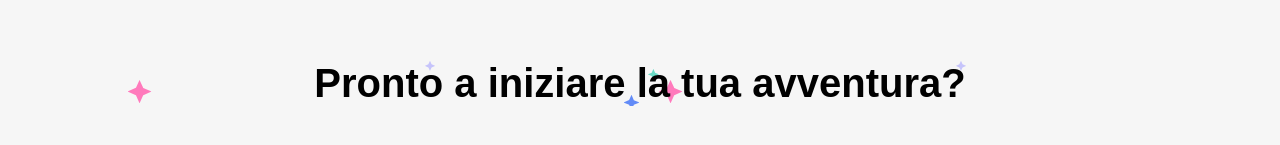
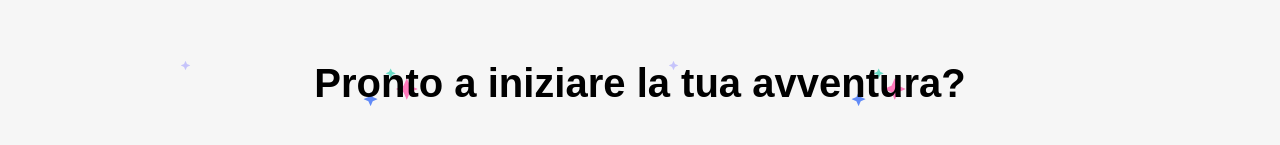
Before and after one commit to MarcoAmantea/html-css-discord, a plain HTML site: page index.html in a window 1280 px wide. Shown: the part 3325-3470 px from the top of the page. Drawn offline with Linux system fonts and the light colour scheme.

Commit message:
bugfix: stars background

```diff
--- a/css/style.css
+++ b/css/style.css
@@ -130,7 +130,8 @@ p{
 .adventure{
     font-size: 40px;
     background-image: url(../img/stars.svg);
-    background-size: auto
+    background-position: center;
+    background-size: contain;
 }
 .square-download-2{
     background-color: hsl(226.73deg 58.43% 65.1%);
```
